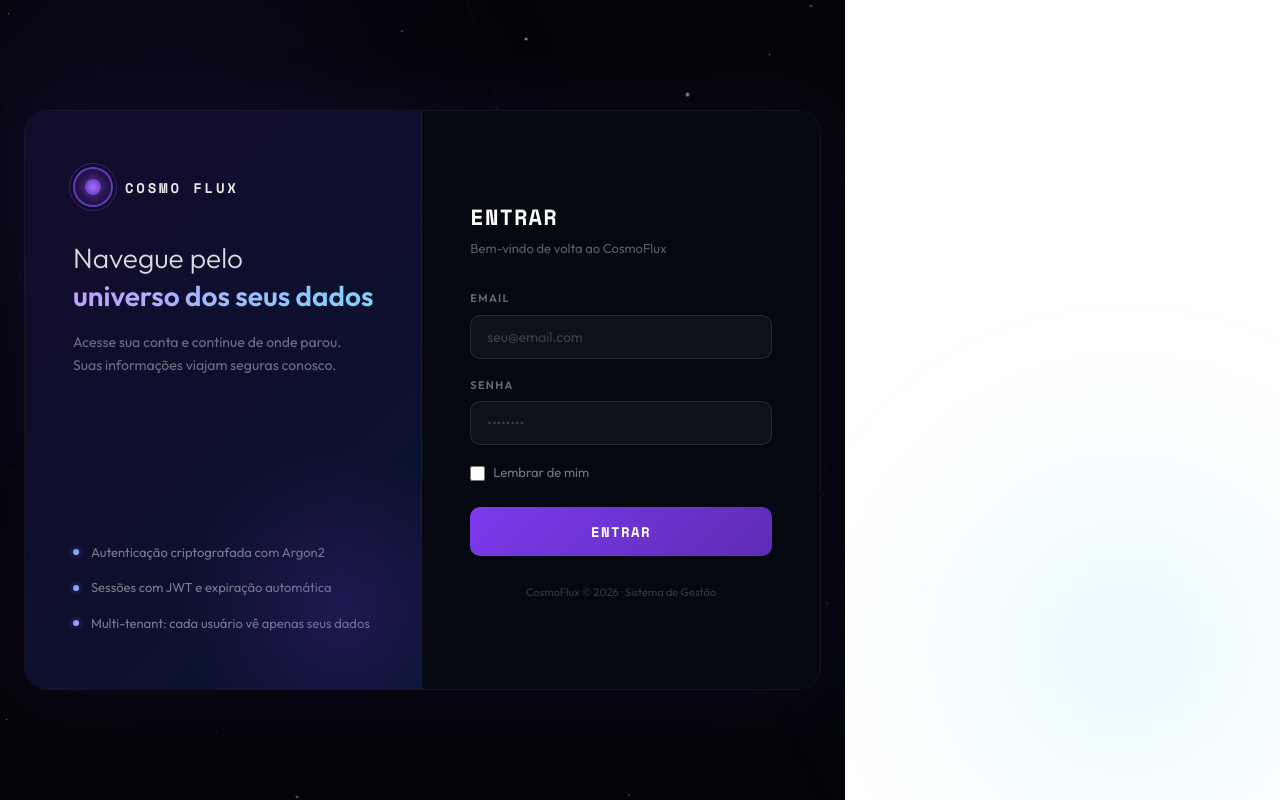
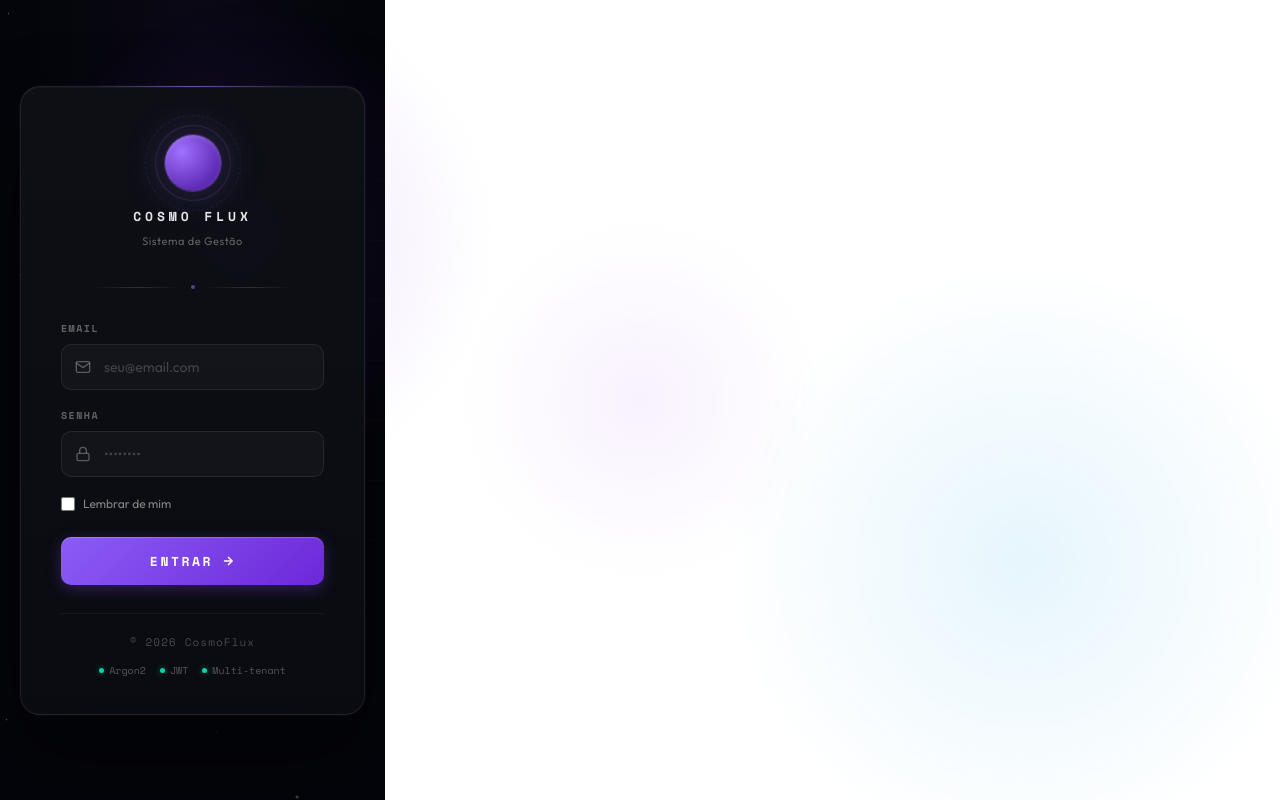
Before and after one commit to FuzionPy/cosmoflux, a React (Vite) app in the folder cosmoflux/front/: page / in a window 1280 px wide. Built offline with nearby package versions, Linux system fonts and the light colour scheme.

Commit message:
atualização tela de login

```diff
--- a/cosmoflux/front/src/pages/login.jsx
+++ b/cosmoflux/front/src/pages/login.jsx
@@ -3,13 +3,28 @@ import { useNavigate } from 'react-router-dom';
 import { login } from '../services/authService';
 
 const styles = `
-  @import url('https://fonts.googleapis.com/css2?family=Outfit:wght@300;400;500;600&family=Space+Mono:wght@400;700&display=swap');
+  @import url('https://fonts.googleapis.com/css2?family=Outfit:wght@300;400;500;600;700&family=Space+Mono:wght@400;700&display=swap');
   *, *::before, *::after { box-sizing: border-box; margin: 0; padding: 0; }
+
   .cf-root {
-    min-height: 100vh; background: #04050a;
+    min-height: 100vh;
+    width: 100%;
+    background: radial-gradient(ellipse at top, #0a0815 0%, #04050a 60%);
     display: flex; align-items: center; justify-content: center;
-    font-family: 'Outfit', sans-serif; overflow: hidden; position: relative;
+    font-family: 'Outfit', sans-serif;
+    overflow: hidden; position: relative;
+    padding: 20px;
   }
+
+  /* ── Background atmospheric ── */
+  .cf-bg-glow {
+    position: fixed; inset: 0; pointer-events: none; z-index: 0;
+    background:
+      radial-gradient(circle 400px at 20% 30%, rgba(124,58,237,0.12) 0%, transparent 60%),
+      radial-gradient(circle 500px at 80% 70%, rgba(14,165,233,0.10) 0%, transparent 60%),
+      radial-gradient(circle 300px at 50% 50%, rgba(168,85,247,0.08) 0%, transparent 60%);
+  }
+
   .cf-stars { position: fixed; inset: 0; pointer-events: none; z-index: 0; }
   .cf-star {
     position: absolute; border-radius: 50%; background: white;
@@ -17,148 +32,265 @@ const styles = `
   }
   @keyframes twinkle {
     0%, 100% { opacity: var(--min-op, 0.1); transform: scale(1); }
-    50%       { opacity: var(--max-op, 0.8); transform: scale(1.3); }
+    50% { opacity: var(--max-op, 0.8); transform: scale(1.3); }
   }
-  .cf-nebula { position: fixed; border-radius: 50%; filter: blur(90px); pointer-events: none; z-index: 0; }
-  .cf-nebula-1 {
-    width: 600px; height: 600px;
-    background: radial-gradient(circle, rgba(94,44,180,0.18) 0%, transparent 70%);
-    top: -150px; left: -150px; animation: drift1 20s ease-in-out infinite alternate;
+
+  /* Grid sutil de fundo */
+  .cf-grid {
+    position: fixed; inset: 0; pointer-events: none; z-index: 0;
+    background-image:
+      linear-gradient(rgba(255,255,255,0.02) 1px, transparent 1px),
+      linear-gradient(90deg, rgba(255,255,255,0.02) 1px, transparent 1px);
+    background-size: 60px 60px;
+    mask-image: radial-gradient(ellipse at center, black 30%, transparent 70%);
   }
-  .cf-nebula-2 {
-    width: 500px; height: 500px;
-    background: radial-gradient(circle, rgba(0,200,255,0.12) 0%, transparent 70%);
-    bottom: -100px; right: -100px; animation: drift2 25s ease-in-out infinite alternate;
+
+  /* ── Card principal ── */
+  .cf-card {
+    position: relative; z-index: 1;
+    width: 100%; max-width: 420px;
+    background: linear-gradient(180deg, rgba(14,16,22,0.95) 0%, rgba(10,12,18,0.95) 100%);
+    border: 1px solid rgba(255,255,255,0.08);
+    border-radius: 20px;
+    padding: 48px 40px 36px;
+    box-shadow:
+      0 40px 80px rgba(0,0,0,0.5),
+      0 0 0 1px rgba(124,58,237,0.08),
+      inset 0 1px 0 rgba(255,255,255,0.04);
+    animation: cardIn 0.7s cubic-bezier(.22,1,.36,1) both;
+    backdrop-filter: blur(20px);
   }
-  @keyframes drift1 { from { transform: translate(0,0) scale(1); } to { transform: translate(60px,40px) scale(1.1); } }
-  @keyframes drift2 { from { transform: translate(0,0) scale(1); } to { transform: translate(-50px,-30px) scale(1.15); } }
-  .cf-orbit {
-    position: fixed; border-radius: 50%; border: 1px solid rgba(255,255,255,0.04);
-    pointer-events: none; z-index: 0;
-    animation: spin var(--speed, 40s) linear infinite;
+  @keyframes cardIn {
+    from { opacity: 0; transform: translateY(24px) scale(0.98); }
+    to { opacity: 1; transform: translateY(0) scale(1); }
   }
-  @keyframes spin { from { transform: rotate(0deg); } to { transform: rotate(360deg); } }
-  .cf-layout {
-    position: relative; z-index: 1;
-    display: grid; grid-template-columns: 1fr 1fr;
-    width: 100%; max-width: 960px; min-height: 580px;
-    border: 1px solid rgba(255,255,255,0.07); border-radius: 24px; overflow: hidden;
-    backdrop-filter: blur(8px);
-    box-shadow: 0 0 80px rgba(94,44,180,0.15), 0 0 160px rgba(0,0,0,0.6);
-    margin: 24px; animation: fadeUp 0.8s cubic-bezier(.22,1,.36,1) both;
+
+  /* Glow decorativo no topo do card */
+  .cf-card::before {
+    content: '';
+    position: absolute; top: -1px; left: 20%; right: 20%; height: 1px;
+    background: linear-gradient(90deg, transparent, rgba(160,112,255,0.6), transparent);
   }
-  @keyframes fadeUp { from { opacity: 0; transform: translateY(32px); } to { opacity: 1; transform: none; } }
-  .cf-panel-left {
-    background: linear-gradient(135deg, rgba(20,12,45,0.95) 0%, rgba(8,20,50,0.95) 100%);
-    padding: 56px 48px; display: flex; flex-direction: column; justify-content: space-between;
-    border-right: 1px solid rgba(255,255,255,0.06); position: relative; overflow: hidden;
+
+  /* ── Logo ── */
+  .cf-brand {
+    display: flex; flex-direction: column; align-items: center;
+    margin-bottom: 36px;
+    animation: fadeDown 0.8s cubic-bezier(.22,1,.36,1) 0.1s both;
   }
-  .cf-brand { position: relative; z-index: 2; }
-  .cf-logo-mark { display: flex; align-items: center; gap: 12px; margin-bottom: 32px; }
-  .cf-logo-icon {
-    width: 40px; height: 40px; border-radius: 50%;
-    border: 2px solid rgba(140,90,255,0.6);
+  @keyframes fadeDown {
+    from { opacity: 0; transform: translateY(-12px); }
+    to { opacity: 1; transform: none; }
+  }
+
+  .cf-logo {
+    width: 56px; height: 56px; border-radius: 50%;
+    background: radial-gradient(circle at 30% 30%, #a070ff, #5e2cb4 70%);
     display: flex; align-items: center; justify-content: center;
-    background: rgba(94,44,180,0.2); position: relative;
+    position: relative; margin-bottom: 16px;
+    box-shadow:
+      0 0 0 1px rgba(160,112,255,0.3),
+      0 0 40px rgba(160,112,255,0.3),
+      inset 0 2px 4px rgba(255,255,255,0.15);
   }
-  .cf-logo-icon::before {
-    content: ''; width: 16px; height: 16px; border-radius: 50%;
-    background: radial-gradient(circle, #a070ff, #5e2cb4);
-    box-shadow: 0 0 12px rgba(160,112,255,0.6);
+  .cf-logo::before {
+    content: ''; position: absolute; inset: -10px;
+    border: 1px solid rgba(160,112,255,0.2); border-radius: 50%;
+    animation: orbit 6s linear infinite;
   }
-  .cf-logo-ring {
-    position: absolute; inset: -6px; border-radius: 50%;
-    border: 1px solid rgba(140,90,255,0.3); animation: spin 8s linear infinite;
+  .cf-logo::after {
+    content: ''; position: absolute; inset: -20px;
+    border: 1px dashed rgba(160,112,255,0.12); border-radius: 50%;
+    animation: orbit 18s linear infinite reverse;
   }
-  .cf-logo-text {
-    font-family: 'Space Mono', monospace; font-size: 14px;
-    font-weight: 700; letter-spacing: 0.2em; color: rgba(255,255,255,0.9); text-transform: uppercase;
+  @keyframes orbit {
+    from { transform: rotate(0deg); }
+    to { transform: rotate(360deg); }
   }
-  .cf-tagline { font-size: 28px; font-weight: 300; line-height: 1.35; color: rgba(255,255,255,0.85); margin-bottom: 16px; }
-  .cf-tagline strong {
-    font-weight: 600; color: #fff;
-    background: linear-gradient(90deg, #c0a0ff, #7dd3fc);
-    -webkit-background-clip: text; -webkit-text-fill-color: transparent; background-clip: text;
+
+  .cf-brand-name {
+    font-family: 'Space Mono', monospace;
+    font-size: 13px; font-weight: 700;
+    letter-spacing: 0.3em; color: rgba(255,255,255,0.9);
+    text-transform: uppercase;
   }
-  .cf-desc { font-size: 14px; color: rgba(255,255,255,0.4); line-height: 1.7; max-width: 280px; }
-  .cf-features { display: flex; flex-direction: column; gap: 16px; margin-top: auto; padding-top: 40px; }
-  .cf-feature { display: flex; align-items: center; gap: 12px; font-size: 13px; color: rgba(255,255,255,0.45); }
-  .cf-feature-dot {
-    width: 6px; height: 6px; border-radius: 50%;
-    background: linear-gradient(135deg, #a070ff, #7dd3fc); flex-shrink: 0;
-    box-shadow: 0 0 6px rgba(160,112,255,0.5);
+  .cf-brand-tagline {
+    font-size: 11px; color: rgba(255,255,255,0.35);
+    margin-top: 6px; letter-spacing: 0.05em;
   }
-  .cf-panel-glow {
-    position: absolute; bottom: -80px; right: -80px;
-    width: 320px; height: 320px; border-radius: 50%;
-    background: radial-gradient(circle, rgba(94,44,180,0.25) 0%, transparent 70%);
+
+  /* ── Divisor ornamental ── */
+  .cf-divider {
+    display: flex; align-items: center; gap: 10px;
+    margin: 0 auto 32px; max-width: 200px;
+    animation: fadeIn 0.8s ease 0.2s both;
+  }
+  .cf-divider-line {
+    flex: 1; height: 1px;
+    background: linear-gradient(90deg, transparent, rgba(255,255,255,0.15), transparent);
+  }
+  .cf-divider-dot {
+    width: 4px; height: 4px; border-radius: 50%;
+    background: rgba(160,112,255,0.5);
+  }
+  @keyframes fadeIn { from { opacity: 0; } to { opacity: 1; } }
+
+  /* ── Form ── */
+  .cf-form {
+    animation: fadeUp 0.8s cubic-bezier(.22,1,.36,1) 0.25s both;
+  }
+  @keyframes fadeUp {
+    from { opacity: 0; transform: translateY(12px); }
+    to { opacity: 1; transform: none; }
+  }
+
+  .cf-error {
+    background: rgba(220,38,38,0.1);
+    border: 1px solid rgba(220,38,38,0.25);
+    border-radius: 10px; padding: 11px 14px;
+    font-size: 12px; color: #fca5a5; margin-bottom: 18px;
+    display: flex; align-items: center; gap: 8px;
+    font-family: 'Space Mono', monospace;
+    animation: shake 0.4s cubic-bezier(.36,.07,.19,.97) both;
+  }
+  @keyframes shake {
+    10%, 90% { transform: translateX(-1px); }
+    20%, 80% { transform: translateX(2px); }
+    30%, 50%, 70% { transform: translateX(-3px); }
+    40%, 60% { transform: translateX(3px); }
+  }
+
+  .cf-field { margin-bottom: 18px; }
+  .cf-label {
+    display: block; font-size: 10px; font-weight: 600;
+    letter-spacing: 0.15em; text-transform: uppercase;
+    color: rgba(255,255,255,0.35); margin-bottom: 8px;
+    font-family: 'Space Mono', monospace;
+  }
+
+  .cf-input-wrap {
+    position: relative;
+    display: flex; align-items: center;
+  }
+  .cf-input {
+    width: 100%; padding: 13px 16px 13px 42px;
+    background: rgba(255,255,255,0.03);
+    border: 1px solid rgba(255,255,255,0.08);
+    border-radius: 10px; color: #fff; font-size: 14px;
+    font-family: 'Outfit', sans-serif; outline: none;
+    transition: all 0.2s;
+  }
+  .cf-input::placeholder { color: rgba(255,255,255,0.2); }
+  .cf-input:focus {
+    border-color: rgba(160,112,255,0.45);
+    background: rgba(255,255,255,0.05);
+    box-shadow: 0 0 0 3px rgba(160,112,255,0.1);
+  }
+  .cf-input-icon {
+    position: absolute; left: 14px;
+    color: rgba(255,255,255,0.3);
+    display: flex; transition: color 0.2s;
     pointer-events: none;
   }
-  .cf-panel-right {
-    background: rgba(6,8,18,0.97); padding: 56px 48px;
-    display: flex; flex-direction: column; justify-content: center;
+  .cf-input:focus + .cf-input-icon,
+  .cf-input-wrap:focus-within .cf-input-icon {
+    color: rgba(160,112,255,0.7);
   }
-  .cf-form-heading { margin-bottom: 32px; }
-  .cf-form-title {
-    font-family: 'Space Mono', monospace; font-size: 22px;
-    font-weight: 700; color: #fff; letter-spacing: 0.05em; margin-bottom: 6px;
+
+  .cf-options {
+    display: flex; align-items: center; justify-content: space-between;
+    margin-bottom: 24px;
   }
-  .cf-form-sub { font-size: 13px; color: rgba(255,255,255,0.35); }
-  .cf-error {
-    background: rgba(220,38,38,0.12); border: 1px solid rgba(220,38,38,0.3);
-    border-radius: 8px; padding: 10px 14px; font-size: 13px; color: #fc8181; margin-bottom: 20px;
+  .cf-remember {
+    display: flex; align-items: center; gap: 8px;
+    font-size: 12px; color: rgba(255,255,255,0.5); cursor: pointer;
+    user-select: none;
   }
-  .cf-field { margin-bottom: 18px; }
-  .cf-label {
-    display: block; font-size: 11px; font-weight: 600;
-    letter-spacing: 0.12em; text-transform: uppercase;
-    color: rgba(255,255,255,0.4); margin-bottom: 8px;
+  .cf-checkbox {
+    accent-color: #a070ff; width: 14px; height: 14px;
+    cursor: pointer;
   }
-  .cf-input {
-    width: 100%; padding: 12px 16px;
-    background: rgba(255,255,255,0.04); border: 1px solid rgba(255,255,255,0.1);
-    border-radius: 10px; color: #fff; font-size: 14px;
-    font-family: 'Outfit', sans-serif; outline: none; transition: border-color 0.2s, box-shadow 0.2s;
-  }
-  .cf-input::placeholder { color: rgba(255,255,255,0.2); }
-  .cf-input:focus { border-color: rgba(160,112,255,0.5); box-shadow: 0 0 0 3px rgba(160,112,255,0.1); }
-  .cf-options { display: flex; align-items: center; margin-bottom: 24px; }
-  .cf-remember { display: flex; align-items: center; gap: 8px; font-size: 13px; color: rgba(255,255,255,0.45); cursor: pointer; }
-  .cf-checkbox { accent-color: #a070ff; width: 15px; height: 15px; cursor: pointer; }
+
   .cf-submit {
     width: 100%; padding: 14px;
-    background: linear-gradient(135deg, #7c3aed, #5e2cb4);
-    border: none; border-radius: 10px; color: #fff; font-size: 14px; font-weight: 600;
-    font-family: 'Space Mono', monospace; letter-spacing: 0.1em;
-    cursor: pointer; transition: all 0.2s;
-    display: flex; align-items: center; justify-content: center; gap: 8px; margin-bottom: 20px;
+    background: linear-gradient(135deg, #8b5cf6 0%, #6d28d9 100%);
+    border: none; border-radius: 10px;
+    color: #fff; font-size: 13px; font-weight: 600;
+    font-family: 'Space Mono', monospace; letter-spacing: 0.2em;
+    cursor: pointer; transition: all 0.25s;
+    display: flex; align-items: center; justify-content: center; gap: 8px;
+    text-transform: uppercase;
+    position: relative; overflow: hidden;
+    box-shadow:
+      0 4px 14px rgba(124,58,237,0.35),
+      inset 0 1px 0 rgba(255,255,255,0.2);
   }
-  .cf-submit:hover:not(:disabled) { background: linear-gradient(135deg, #8b5cf6, #6d28d9); transform: translateY(-1px); box-shadow: 0 8px 24px rgba(124,58,237,0.35); }
-  .cf-submit:disabled { opacity: 0.6; cursor: not-allowed; transform: none; }
+  .cf-submit::before {
+    content: ''; position: absolute; inset: 0;
+    background: linear-gradient(135deg, transparent, rgba(255,255,255,0.15), transparent);
+    transform: translateX(-100%);
+    transition: transform 0.6s;
+  }
+  .cf-submit:hover:not(:disabled) {
+    transform: translateY(-1px);
+    box-shadow:
+      0 8px 24px rgba(124,58,237,0.5),
+      inset 0 1px 0 rgba(255,255,255,0.2);
+  }
+  .cf-submit:hover:not(:disabled)::before { transform: translateX(100%); }
+  .cf-submit:active:not(:disabled) { transform: translateY(0); }
+  .cf-submit:disabled { opacity: 0.6; cursor: not-allowed; }
+
   .cf-spinner {
-    width: 18px; height: 18px; border-radius: 50%;
-    border: 2px solid rgba(255,255,255,0.3); border-top-color: #fff;
-    animation: spin 0.7s linear infinite; display: inline-block;
+    width: 16px; height: 16px; border-radius: 50%;
+    border: 2px solid rgba(255,255,255,0.3);
+    border-top-color: #fff;
+    animation: spin 0.7s linear infinite;
   }
-  .cf-footer { font-size: 11px; color: rgba(255,255,255,0.2); text-align: center; margin-top: 8px; }
-  @media (max-width: 720px) {
-    .cf-layout { grid-template-columns: 1fr; }
-    .cf-panel-left { display: none; }
-    .cf-panel-right { padding: 40px 28px; }
+  @keyframes spin { to { transform: rotate(360deg); } }
+
+  /* ── Footer ── */
+  .cf-foot {
+    margin-top: 28px; padding-top: 20px;
+    border-top: 1px solid rgba(255,255,255,0.05);
+    text-align: center;
+    animation: fadeIn 0.8s ease 0.4s both;
+  }
+  .cf-foot-text {
+    font-size: 11px; color: rgba(255,255,255,0.25);
+    font-family: 'Space Mono', monospace;
+    letter-spacing: 0.1em;
+  }
+  .cf-foot-badges {
+    display: flex; align-items: center; justify-content: center;
+    gap: 14px; margin-top: 12px; flex-wrap: wrap;
+  }
+  .cf-badge {
+    display: inline-flex; align-items: center; gap: 5px;
+    font-size: 10px; color: rgba(255,255,255,0.3);
+    font-family: 'Space Mono', monospace;
+  }
+  .cf-badge-dot {
+    width: 5px; height: 5px; border-radius: 50%;
+    background: #00d4aa; box-shadow: 0 0 6px rgba(0,212,170,0.5);
+  }
+
+  @media (max-width: 480px) {
+    .cf-card { padding: 36px 24px 28px; }
+    .cf-brand { margin-bottom: 28px; }
   }
 `;
 
-const STARS = Array.from({ length: 80 }, (_, i) => ({
-  id: i, top: `${Math.random()*100}%`, left: `${Math.random()*100}%`,
-  size: Math.random()*2.5+0.5, dur: `${Math.random()*4+2}s`, delay: `${Math.random()*4}s`,
-  minOp: (Math.random()*0.1+0.05).toFixed(2), maxOp: (Math.random()*0.6+0.3).toFixed(2),
+const STARS = Array.from({ length: 60 }, (_, i) => ({
+  id: i,
+  top: `${Math.random()*100}%`,
+  left: `${Math.random()*100}%`,
+  size: Math.random()*2 + 0.5,
+  dur: `${Math.random()*4 + 2}s`,
+  delay: `${Math.random()*4}s`,
+  minOp: (Math.random()*0.1 + 0.05).toFixed(2),
+  maxOp: (Math.random()*0.5 + 0.25).toFixed(2),
 }));
-
-const ORBITS = [
-  { size: 700, speed: '60s', top: '-200px', left: '-200px' },
-  { size: 500, speed: '45s', bottom: '-180px', right: '-180px' },
-  { size: 300, speed: '30s', top: '20%', right: '-100px' },
-];
 
 export default function Login() {
   const navigate = useNavigate();
@@ -186,58 +318,73 @@ export default function Login() {
     <>
       <style>{styles}</style>
       <div className="cf-root">
+        <div className="cf-grid" />
+        <div className="cf-bg-glow" />
         <div className="cf-stars" aria-hidden="true">
           {STARS.map(s => (
             <div key={s.id} className="cf-star" style={{
               top: s.top, left: s.left, width: s.size, height: s.size,
-              '--dur': s.dur, '--delay': s.delay, '--min-op': s.minOp, '--max-op': s.maxOp,
+              '--dur': s.dur, '--delay': s.delay,
+              '--min-op': s.minOp, '--max-op': s.maxOp,
             }} />
           ))}
         </div>
-        <div className="cf-nebula cf-nebula-1" aria-hidden="true" />
-        <div className="cf-nebula cf-nebula-2" aria-hidden="true" />
-        {ORBITS.map((o, i) => (
-          <div key={i} className="cf-orbit" aria-hidden="true" style={{
-            width: o.size, height: o.size, '--speed': o.speed,
-            top: o.top, left: o.left, bottom: o.bottom, right: o.right,
-          }} />
-        ))}
-        <div className="cf-layout">
-          <div className="cf-panel-left">
+
+        <div className="cf-card">
+          {/* Brand */}
           <div className="cf-brand">
-              <div className="cf-logo-mark">
-                <div className="cf-logo-icon"><div className="cf-logo-ring" /></div>
-                <span className="cf-logo-text">Cosmo Flux</span>
+            <div className="cf-logo" />
+            <div className="cf-brand-name">Cosmo Flux</div>
+            <div className="cf-brand-tagline">Sistema de Gestão</div>
           </div>
-              <h1 className="cf-tagline">Navegue pelo<br /><strong>universo dos seus dados</strong></h1>
-              <p className="cf-desc">Acesse sua conta e continue de onde parou. Suas informações viajam seguras conosco.</p>
+
+          <div className="cf-divider">
+            <div className="cf-divider-line" />
+            <div className="cf-divider-dot" />
+            <div className="cf-divider-line" />
           </div>
-            <div className="cf-features">
-              {['Autenticação criptografada com Argon2','Sessões com JWT e expiração automática','Multi-tenant: cada usuário vê apenas seus dados'].map((f, i) => (
-                <div key={i} className="cf-feature"><div className="cf-feature-dot" />{f}</div>
-              ))}
+
+          {/* Form */}
+          <form className="cf-form" onSubmit={handleSubmit} noValidate>
+            {error && (
+              <div className="cf-error">
+                <svg width="14" height="14" viewBox="0 0 24 24" fill="none" stroke="currentColor" strokeWidth="2" style={{flexShrink:0}}>
+                  <circle cx="12" cy="12" r="10"/><line x1="12" y1="8" x2="12" y2="12"/><line x1="12" y1="16" x2="12.01" y2="16"/>
+                </svg>
+                {error}
               </div>
-            <div className="cf-panel-glow" aria-hidden="true" />
-          </div>
-          <div className="cf-panel-right">
-            <div className="cf-form-heading">
-              <h2 className="cf-form-title">ENTRAR</h2>
-              <p className="cf-form-sub">Bem-vindo de volta ao CosmoFlux</p>
-            </div>
-            {error && <div className="cf-error">⚠ {error}</div>}
-            <form onSubmit={handleSubmit} noValidate>
+            )}
+
             <div className="cf-field">
               <label htmlFor="email" className="cf-label">Email</label>
+              <div className="cf-input-wrap">
                 <input id="email" type="email" className="cf-input"
                   placeholder="seu@email.com" value={email}
-                  onChange={e => setEmail(e.target.value)} required />
+                  onChange={e => setEmail(e.target.value)} required autoComplete="email" />
+                <span className="cf-input-icon">
+                  <svg width="16" height="16" viewBox="0 0 24 24" fill="none" stroke="currentColor" strokeWidth="2">
+                    <path d="M4 4h16c1.1 0 2 .9 2 2v12c0 1.1-.9 2-2 2H4c-1.1 0-2-.9-2-2V6c0-1.1.9-2 2-2z"/>
+                    <polyline points="22,6 12,13 2,6"/>
+                  </svg>
+                </span>
               </div>
+            </div>
+
             <div className="cf-field">
               <label htmlFor="password" className="cf-label">Senha</label>
+              <div className="cf-input-wrap">
                 <input id="password" type="password" className="cf-input"
                   placeholder="••••••••" value={password}
-                  onChange={e => setPassword(e.target.value)} required />
+                  onChange={e => setPassword(e.target.value)} required autoComplete="current-password" />
+                <span className="cf-input-icon">
+                  <svg width="16" height="16" viewBox="0 0 24 24" fill="none" stroke="currentColor" strokeWidth="2">
+                    <rect x="3" y="11" width="18" height="11" rx="2" ry="2"/>
+                    <path d="M7 11V7a5 5 0 0 1 10 0v4"/>
+                  </svg>
+                </span>
               </div>
+            </div>
+
             <div className="cf-options">
               <label className="cf-remember">
                 <input type="checkbox" className="cf-checkbox"
@@ -245,11 +392,28 @@ export default function Login() {
                 Lembrar de mim
               </label>
             </div>
+
             <button type="submit" className="cf-submit" disabled={isLoading}>
-                {isLoading ? <span className="cf-spinner" /> : 'ENTRAR'}
+              {isLoading ? <span className="cf-spinner" /> : (
+                <>
+                  <span>Entrar</span>
+                  <svg width="14" height="14" viewBox="0 0 24 24" fill="none" stroke="currentColor" strokeWidth="2.5">
+                    <line x1="5" y1="12" x2="19" y2="12"/>
+                    <polyline points="12 5 19 12 12 19"/>
+                  </svg>
+                </>
+              )}
             </button>
           </form>
-            <p className="cf-footer">CosmoFlux © {new Date().getFullYear()} · Sistema de Gestão</p>
+
+          {/* Footer */}
+          <div className="cf-foot">
+            <div className="cf-foot-text">© {new Date().getFullYear()} CosmoFlux</div>
+            <div className="cf-foot-badges">
+              <div className="cf-badge"><div className="cf-badge-dot" />Argon2</div>
+              <div className="cf-badge"><div className="cf-badge-dot" />JWT</div>
+              <div className="cf-badge"><div className="cf-badge-dot" />Multi-tenant</div>
+            </div>
           </div>
         </div>
       </div>
```
Lines whose indentation alone changed are shown as unchanged.
